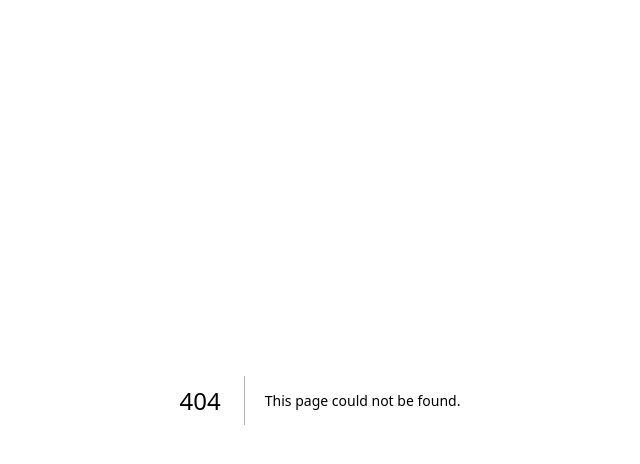
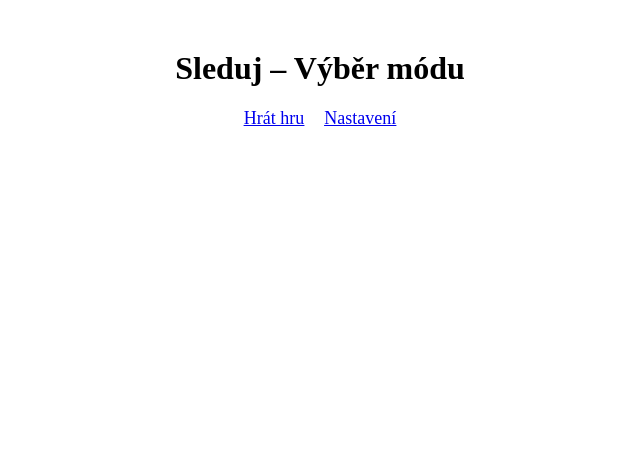
Before and after one commit to RJ96/rj96-app, a Next.js app: page /sleduj in a window 1280 px wide. Before the commit this address had no page. Shown: the top 464 px of the page, without its empty margins (320-960 px from the left). Built offline with nearby package versions, Linux system fonts and the light colour scheme.

Commit message:
Přidán sleduj/index.js a další změny

```diff
--- a/pages/najdi/hra.js
+++ b/pages/najdi/hra.js
@@ -16,14 +16,14 @@ export default function NajdiHra() {
   const [gameOver, setGameOver] = useState(false);
 
   const generateSymbols = () => {
-    const total = 90; // více symbolů
+    const total = 110; // více symbolů
     const triangleIndex = Math.floor(Math.random() * total);
     const newSymbols = [];
 
     for (let i = 0; i < total; i++) {
       const shape = i === triangleIndex ? "▲" : SHAPES[Math.floor(Math.random() * 3)];
-      const left = Math.random() * 95; // hustší rozložení
-      const top = Math.random() * 88;  // hustší rozložení
+      const left = Math.random() * 105; // hustší rozložení
+      const top = Math.random() * 98;  // hustší rozložení
       newSymbols.push({ shape, id: i, left, top });
     }
 
--- /dev/null
+++ b/pages/sleduj/index.js
@@ -0,0 +1,21 @@
+import Link from "next/link";
+
+export default function SledujIndex() {
+  return (
+    <div style={{ textAlign: "center", marginTop: 50 }}>
+      <h1>Sleduj – Výběr módu</h1>
+      <div style={{ marginTop: 20 }}>
+        <Link href="/sleduj/hra">
+          <a style={{ marginRight: 20, fontSize: 18, textDecoration: "underline", cursor: "pointer" }}>
+            Hrát hru
+          </a>
+        </Link>
+        <Link href="/sleduj/nastaveni">
+          <a style={{ fontSize: 18, textDecoration: "underline", cursor: "pointer" }}>
+            Nastavení
+          </a>
+        </Link>
+      </div>
+    </div>
+  );
+}
```
